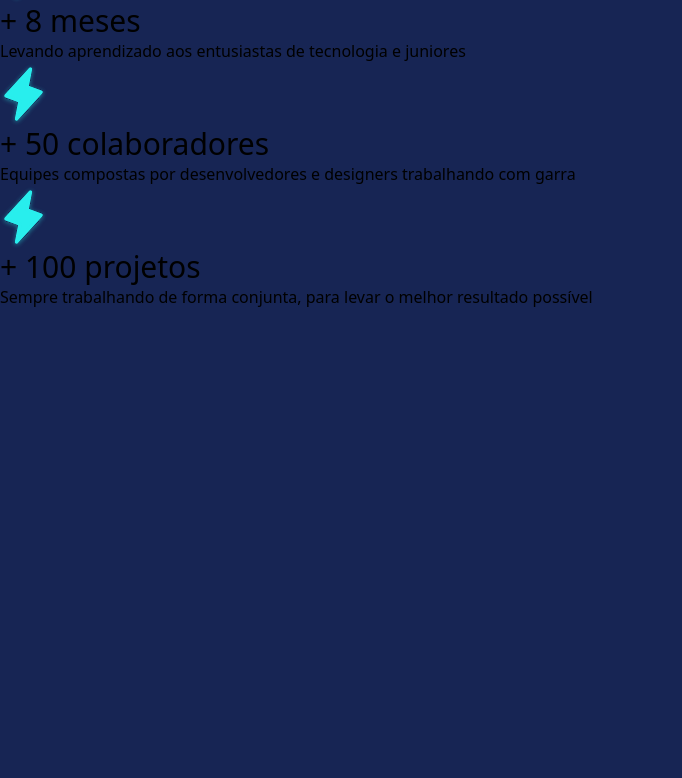
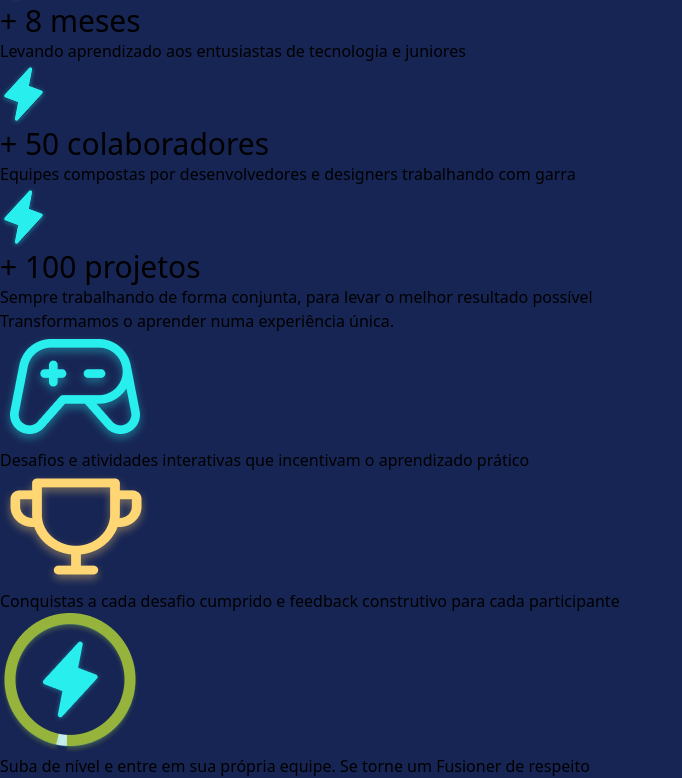
Before and after one commit to Projeto-FrontEnd-Fusion/x-men-portifolio-colaborativo, a React (Vite) app: page / in a window 1280 px wide. Shown: the part 566-1344 px from the top of the page, without its empty margins (0-682 px from the left). Before the commit the page ends 875 px from the top, so only its background shows below. Built offline with nearby package versions, Linux system fonts and the light colour scheme.

Commit message:
feat(): complete development of about section, changed style of previous components

```diff
--- a/src/components/AboutSection/AboutSection.tsx
+++ b/src/components/AboutSection/AboutSection.tsx
@@ -1,8 +1,11 @@
 import { useEffect, useState } from "react";
 import "../../App.css";
+import console from "../../assets/console.png";
 import gameImage from "../../assets/game.png";
+import lightning from "../../assets/lightning.png";
 import lightningIcon from "../../assets/lightning_icon.svg";
 import montain from "../../assets/montain.jpg";
+import trophy from "../../assets/trophy.png";
 import trophyIcon from "../../assets/trophy_icon.svg";
 
 export function AboutSection() {
@@ -22,7 +25,7 @@ export function AboutSection() {
   }, []);
 
   return (
-    <section className="grid md:grid-cols-6 lg:grid-cols-12 gap-5 md:gap-6 lg:gap-8 justify-items-center text-[#eeeeee] m-4 md:m-6 lg:m-24 max-w-[1146px]">
+    <section className="grid md:grid-cols-6 lg:grid-cols-12 gap-5 md:gap-6 lg:gap-14 justify-items-center text-[#eeeeee] m-4 md:m-6 lg:m-24 max-w-[1146px]">
       <div className='grid md:col-span-6 lg:col-span-12 md:grid-cols-6 lg:grid-cols-12 gap-5 md:gap-6 lg:gap-8 max-w-[1076.8px]'>
         <div className='grid md:col-span-3 lg:col-span-7 gap-5'>
           <div className="grid gap-5">
@@ -43,9 +46,9 @@ export function AboutSection() {
         </div>
       </div>
 
-      <div className="relative hidden lg:grid lg:col-span-12 bg-cover bg-center opacity-50 h-[240px] w-[1146px]" style={{ backgroundImage: `url(${montain})` }}></div>
+      <div className="hidden lg:grid lg:col-span-12 bg-cover bg-center opacity-50 h-[240px] w-[1146px]" style={{ backgroundImage: `url(${montain})` }}></div>
 
-      <div className="abolsute top-0 left-0 grid md:col-span-6 lg:col-span-12 md:grid-cols-6 lg:grid-cols-12 gap-5 md:gap-6 lg:gap-12 xl:w-[1239px]">
+      <div className="grid md:col-span-6 lg:col-span-12 md:grid-cols-6 lg:grid-cols-12 gap-5 md:gap-6 lg:gap-12 xl:w-[1239px]">
         <div className="flex flex-col gap-2 rounded-xl md:col-span-2 lg:col-span-4 lg:bg-[#2B3A4F] lg:p-5">
           <div className="md:flex md:gap-2">
             <span><img src={isLargeScreen ? lightningIcon : trophyIcon} alt="Trophy Icon" className="w-[27.5px] h-[27.5px] lg:w-[35px] lg:h-[50px]" /></span>
@@ -69,6 +72,27 @@ export function AboutSection() {
           <p className="text-sm">Sempre trabalhando de forma conjunta, para levar o melhor resultado possível</p>
         </div>
       </div>
+
+      <div className="grid justify-items-center md:col-span-6 lg:col-span-12 gap-5 md:gap-6 lg:gap-12 max-w-[1146px]">
+        <h2 className="text-2xl md:text-center lg:text-5xl font-medium md:max-w-[350px] lg:max-w-[600px]">Transformamos o aprender numa experiência única.</h2>
+
+        <div className="flex gap-4 lg:gap-12 text-center max-w-full overflow-x-auto">
+          <div className="flex flex-col items-center justify-center gap-2 border border-[#28EEED] rounded-3xl p-4 lg:px-[30px] lg:py-9 w-[296px]">
+            <img src={console} alt="Console image" className="w-[130px] h-[95px]" />
+            <p className="text-xs w-[236px]">Desafios e atividades interativas que incentivam o aprendizado prático</p>
+          </div>
+
+          <div className="flex flex-col items-center justify-center gap-2 border border-[#FED674] rounded-3xl p-4 lg:px-[30px] lg:py-9 w-[296px]">
+            <img src={trophy} alt="Trophy image" className="w-[130px] h-[95px]" />
+            <p className="text-[13px] w-[236px]">Conquistas a cada desafio cumprido e feedback construtivo para cada participante</p>
+          </div>
+
+          <div className="flex flex-col items-center justify-center gap-2 border border-[#96B33C] rounded-3xl p-4 lg:px-[30px] lg:py-9 w-[296px]">
+            <img src={lightning} alt="Lightning image" className="w-[125px] h-[127px]" />
+            <p className="text-xs w-[236px]">Suba de nível e entre em sua própria equipe. Se torne um Fusioner de respeito</p>
+          </div>
+        </div>
+      </div>
     </section>
   );
 }
```
